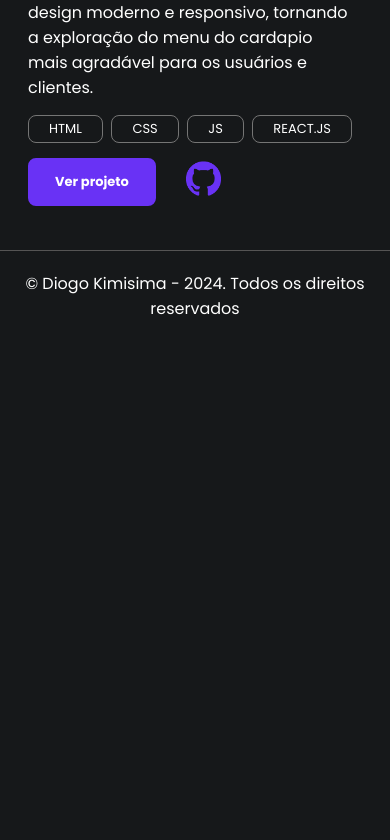
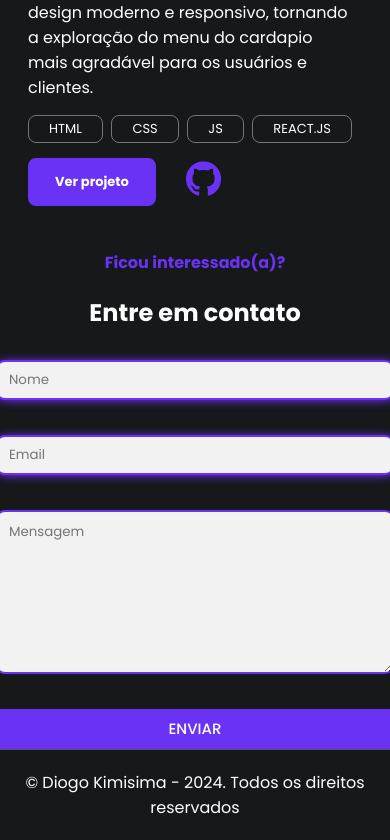
Before and after one commit to diogokimisima/Portfolio, a React (Create React App) app: page / in a window 390 px wide. Shown: the part 4556-5396 px from the top of the page. Before the commit the page ends 4897 px from the top, so only its background shows below. Built offline with nearby package versions, Linux system fonts and the light colour scheme.

Commit message:
link atualizado e formulario com responsividade

```diff
--- a/src/App.jsx
+++ b/src/App.jsx
@@ -17,8 +17,8 @@ function App() {
       <Sobre />
       <Skills/>
       <Projeto />
-      {/* <Contato />
-      <Certificados /> */}
+      <Contato />
+      {/* <Certificados /> */}
       <Rodape />
 
     </div>
--- a/src/Componentes/Contato/contato.css
+++ b/src/Componentes/Contato/contato.css
@@ -58,3 +58,39 @@
 .titulo-contato {
 margin-bottom: 30px;
 }
+
+@media(max-width: 730px) {
+    .formulario input {
+        width: 500px;
+
+    }
+
+    .formulario textarea {
+        width: 500px;
+
+    }
+
+    .formulario button {
+        width: 500px;
+
+    }
+
+}
+
+@media(max-width: 530px) {
+    .formulario input {
+        width: 400px;
+        height: 40px;
+    }
+
+    .formulario textarea {
+        width: 400px;
+
+    }
+
+    .formulario button {
+        width: 400px;
+        font-size: 15px;
+        height: 40px;
+    }
+}
--- a/src/Componentes/Contato/index.jsx
+++ b/src/Componentes/Contato/index.jsx
@@ -1,47 +1,19 @@
 import './contato.css';
-// import emailjs from 'email-js-com';
-import { useState, useRef } from "react";
+
 
 
 export default function Contato() {
-    // const ref = useRef();
-    // const [success, setSuccess] = useState(null);
-
-
-    // // const handleSubmit = (e) => {
-    // //     e.preventDefault();
-
-    // //     emailjs
-    // //         .sendForm(
-    // //             "service_ubftdwf",
-    // //             "template_5uc8aer",
-    // //             ref.current,
-    // //             "v269QHhYIa7uxQKJF"
-    // //         )
-    // //         .then(
-    // //             (result) => {
-    // //                 console.log(result.text);
-    // //                 setSuccess(true);
-    // //             },
-    // //             (error) => {
-    // //                 console.log(error.text);
-    // //                 setSuccess(false);
-    // //             }
-    // //         );
-    // // };
-
     return (
         <section id='contato' className='limitar-secao secao-contato'>
             <h4 className='subtitulo-contato'>Ficou interessado(a)?</h4>
             <h2 className='titulo-contato'>Entre em contato</h2>
             <div className='secao-form'>
-                <form ref={ref} onSubmit={handleSubmit} action="" className='formulario'>
+                <form  action="" className='formulario'>
                     <input type="text" placeholder="Nome" name="name"></input>
                     <input type="email" placeholder="Email" name="email"></input>
                     <textarea placeholder="Mensagem" name="message" rows={7}></textarea>
                     <button type="submit">ENVIAR</button>
-                    {success &&
-                     "Mensagem enviada com sucesso! "}
+
                 </form>
             </div >
         </section >
--- a/src/Componentes/Home/index.jsx
+++ b/src/Componentes/Home/index.jsx
@@ -17,7 +17,7 @@ export default function Home() {
 
                     <div className='secao-link'>
                         <a className='link link-baixarCV' href="curriculo.pdf" download>Baixar CV</a>
-                        <a className='link link-meus-projetos' href="https://www.linkedin.com/in/diogo-kimisima/" target='blank' >Meus Projetos</a>
+                        <a className='link link-meus-projetos' href='#projetos' >Meus Projetos</a>
                     </div>
 
                     <div className='secao-redes'>
```
